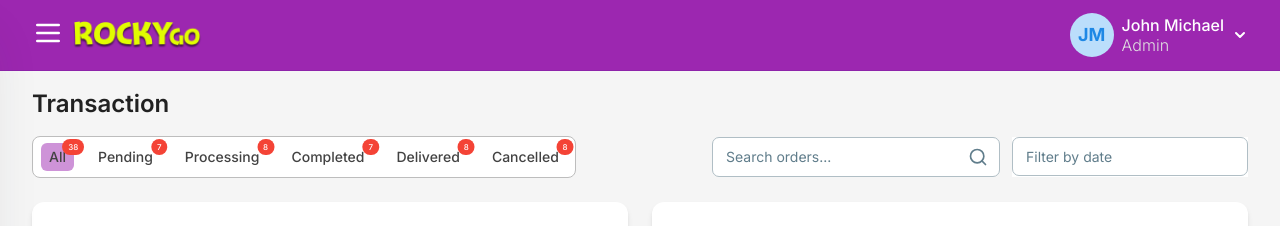
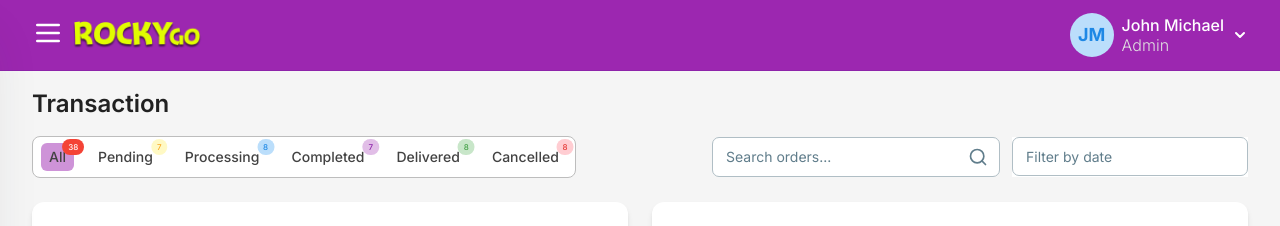
Before and after one commit to myco27/grg_admin, a React (Vite) app: page /orders in a window 1280 px wide. Shown: the top 226 px of the page. Built offline with nearby package versions, Linux system fonts and the light colour scheme.

Commit message:
Tab badges in Orders component to include dynamic styling based on tab value

```diff
--- a/src/pages/Orders.jsx
+++ b/src/pages/Orders.jsx
@@ -97,7 +97,16 @@ export default function Orders() {
 
                                         {tabs.map(({ label, value }) => (
 
-                                            <Badge key={value} content={tabCount(value)} className="absolute top-1 z-50 text-[8px] min-w-[14px] min-h-[14px] px-[6px] py-[2px]">
+                                            <Badge key={value} content={tabCount(value)}
+                                             className={`absolute top-1 z-50 text-[8px] min-w-[14px] min-h-[14px] px-[6px] py-[2px]
+                                                ${value === "cancelled" ? "bg-red-100 text-red-600" :
+                                                value === "pending" ? "bg-yellow-100 text-yellow-800" :
+                                                value === "delivered" ? "bg-green-100 text-green-600" :
+                                                value === "processing" ? "bg-blue-100 text-blue-600" :
+                                                value === "completed" ? "bg-purple-100 text-purple-600" :
+                                                value === "all" ? "" :
+                                                "bg-gray-100 text-gray-900"}`}
+                                            >
                                                 <Tab
                                                     key={value}
                                                     value={value}
@@ -109,7 +118,19 @@ export default function Orders() {
                                                     >
                                                     {label}
                                                 </Tab>
+
                                             </Badge>
+
+                                            // <Chip
+                                            // value={order.status}
+                                            // className={`text-xs px-3 py-1 rounded-full ${
+                                            //   order.status === "Cancelled" ? "bg-red-100 text-red-600" :
+                                            //   order.status === "Pending" ? "bg-yellow-100 text-yellow-800" :
+                                            //   order.status === "Delivered" ? "bg-green-100 text-green-600" :
+                                            //   order.status === "Processing" ? "bg-blue-100 text-blue-600" :
+                                            //   order.status === "Completed" ? "bg-purple-100 text-purple-600" :
+                                            //   "bg-gray-100 text-gray-900"
+                                            // }`}/>
 
                                         ))}
                                     </TabsHeader>
```
